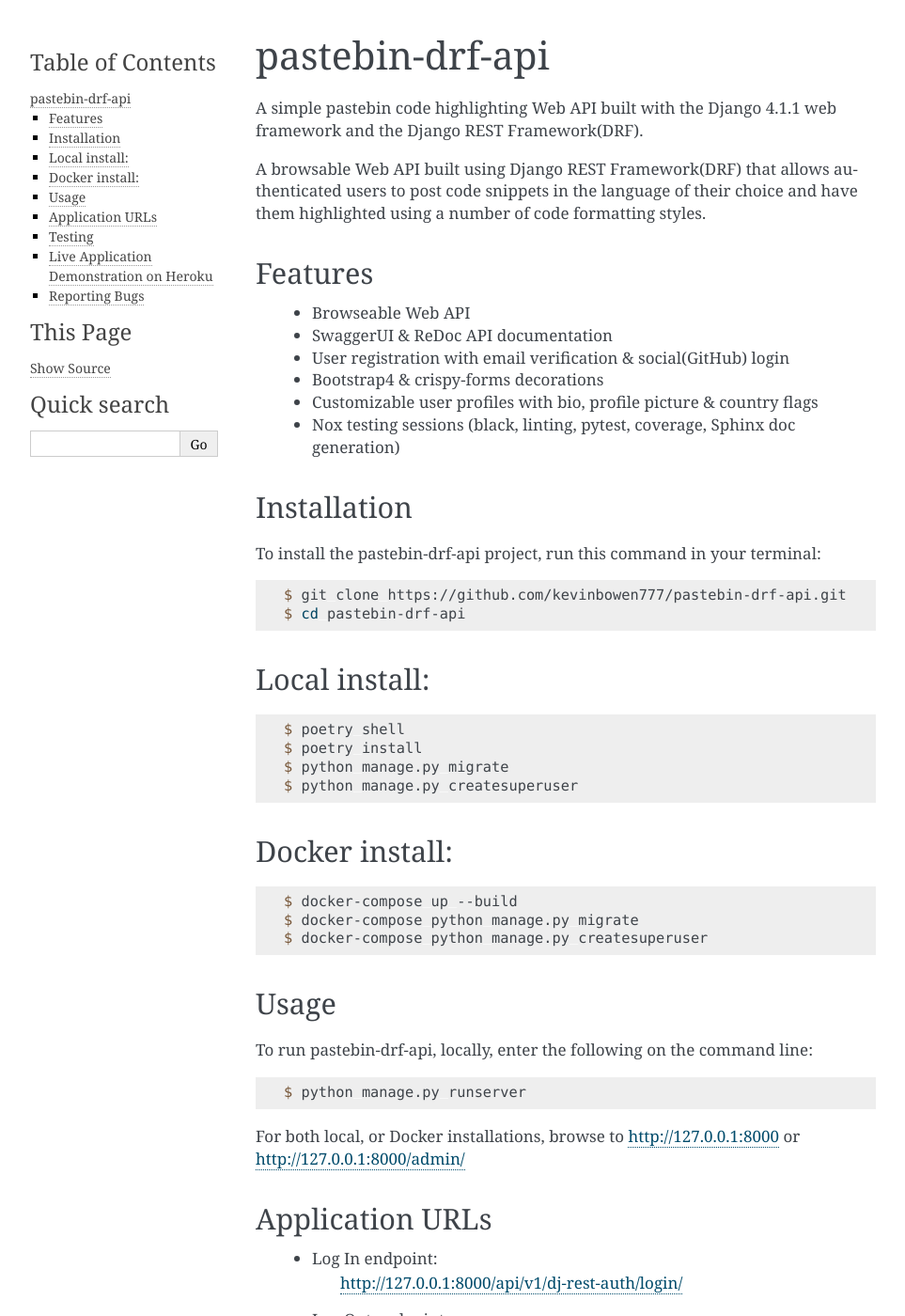
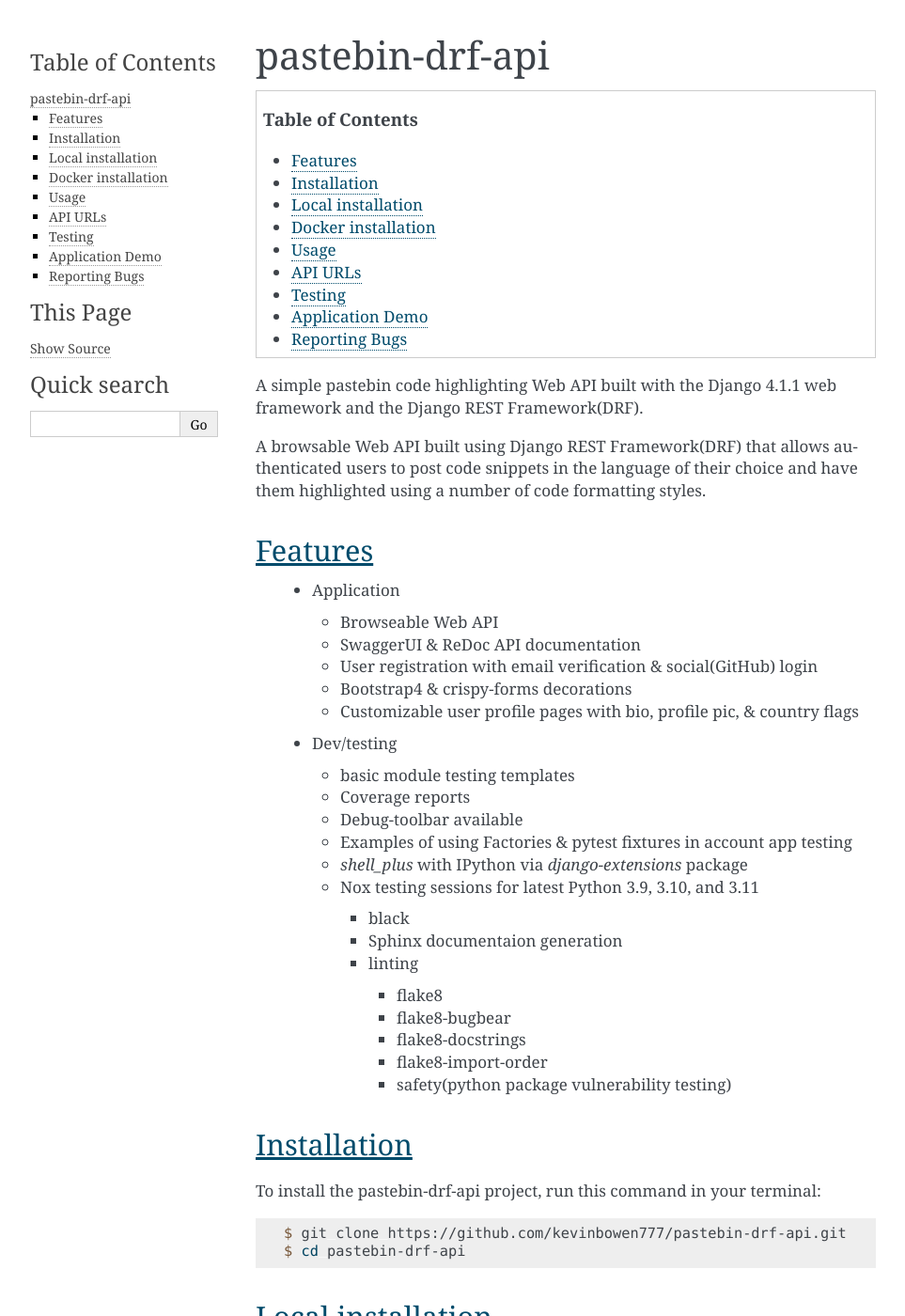
Before and after one commit to kevinbowen777/pastebin-drf-api, a Sphinx documentation site: the page built from docs/index.rst, in a window 1280 px wide and 1400 px high. Shown: the whole window at 94% size, without its empty margins (148-1111 px from the left). Built offline with Sphinx 7.4.7, drawn with Linux system fonts in a browser that asks for light colours; some of the changed text lies outside the part shown.

Commit message:
Update ToC & feature list. Resolves #71

```diff
--- a/docs/index.rst
+++ b/docs/index.rst
@@ -6,6 +6,11 @@
    :maxdepth: 1
 
    license
+
+.. contents:: Table of Contents
+   :local:
+   :backlinks: top
+   :depth: 2
 
 A simple pastebin code highlighting Web API built with the Django 4.1.1 web framework and the Django REST Framework(DRF).
 
@@ -16,12 +21,31 @@
 Features
 --------
 
- * Browseable Web API
- * SwaggerUI & ReDoc API documentation
- * User registration with email verification & social(GitHub) login
- * Bootstrap4 & crispy-forms decorations
- * Customizable user profiles with bio, profile picture & country flags
- * Nox testing sessions (black, linting, pytest, coverage, Sphinx doc generation)
+ * Application
+
+   * Browseable Web API
+   * SwaggerUI & ReDoc API documentation
+   * User registration with email verification & social(GitHub) login
+   * Bootstrap4 & crispy-forms decorations
+   * Customizable user profile pages with bio, profile pic, & country flags
+ * Dev/testing
+
+   * basic module testing templates
+   * Coverage reports
+   * Debug-toolbar available
+   * Examples of using Factories & pytest fixtures in account app testing
+   * `shell_plus` with IPython via `django-extensions` package
+   * Nox testing sessions for latest Python 3.9, 3.10, and 3.11
+
+     * black
+     * Sphinx documentaion generation
+     * linting
+
+       * flake8
+       * flake8-bugbear
+       * flake8-docstrings
+       * flake8-import-order
+       * safety(python package vulnerability testing)
 
 Installation
 ------------
@@ -34,8 +58,8 @@
    $ git clone https://github.com/kevinbowen777/pastebin-drf-api.git
    $ cd pastebin-drf-api
 
-Local install:
---------------
+Local installation
+------------------
 
 .. code-block:: console
 
@@ -45,8 +69,8 @@
    $ python manage.py createsuperuser
 
 
-Docker install:
----------------
+Docker installation
+-------------------
 
 .. code-block:: console
 
@@ -66,7 +90,7 @@
 
 For both local, or Docker installations, browse to `<http://127.0.0.1:8000>`_ or `<http://127.0.0.1:8000/admin/>`_
 
-Application URLs
+API URLs
 ----------------
  * Log In endpoint:
     `<http://127.0.0.1:8000/api/v1/dj-rest-auth/login/>`_
@@ -102,8 +126,10 @@
    $ nox -rs lint-3.11
    $ nox -s tests
 
-Live Application Demonstration on Heroku
-----------------------------------------
+Application Demo
+----------------
+Live demonstration of application running on Heroku:
+
 `kbowen-django-pastebin-drf-api <https://kbowen-django-pastebin-api.herokuapp.com/>`_
 
 Reporting Bugs
```
Also changed, not shown: README.md (+29 -11 lines).
